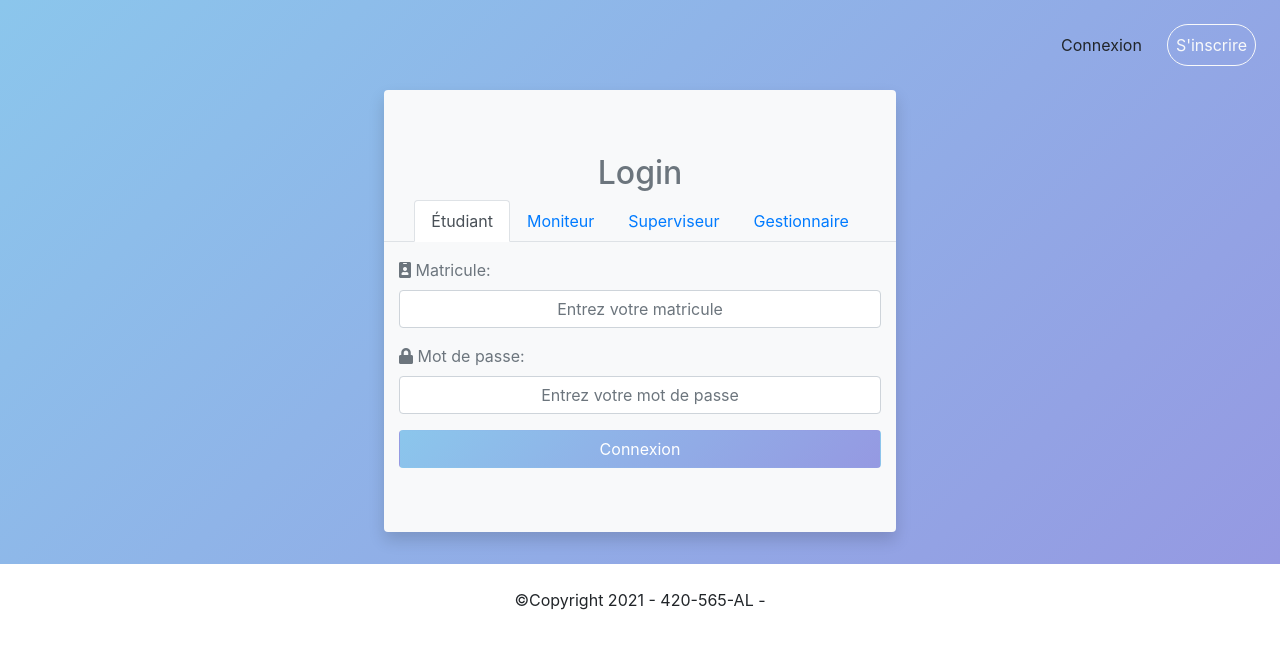
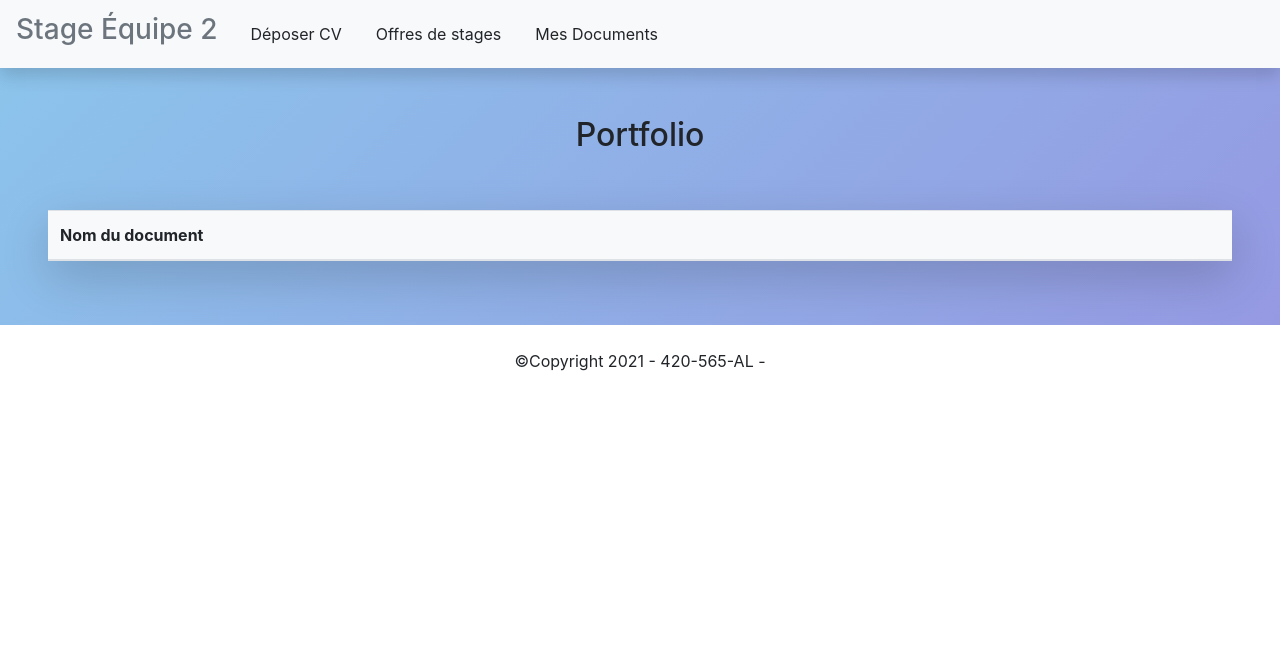
Before and after one commit to NicolasH-L/420-565-A21_ProjetIntegre_Equipe2, a React (Create React App) app in the folder React/projet_integre_equipe2/: page /StudentDocuments in a window 1280 px wide. Before the commit this address led to /Login. Shown: the top 648 px of the page. Built offline with nearby package versions, Linux system fonts and the light colour scheme.

Commit message:
EQ2-20 - Frontend: Ajout du useState student contenant la propriété matricule dans StudentNavbar et fix le bug de StudentDocuments vers StudentInternshipListOffers

```diff
--- a/React/projet_integre_equipe2/src/components/Student.js
+++ b/React/projet_integre_equipe2/src/components/Student.js
@@ -7,16 +7,11 @@ import StudentNavbar from './StudentNavbar'
 
 const Student = () => {
     const history = useHistory()
-
-    useEffect(() => {
-       /* history.push("/StudentUploadCV",history.location.state) */
-        // history.push("/StudentDocuments",history.location.state)
-    }, [])
-
+    const historyState = history.location.state
 
     return (
         <div>
-            <StudentNavbar></StudentNavbar>
+            <StudentNavbar useStudent={historyState} />
         </div>
     )
 }
--- a/React/projet_integre_equipe2/src/components/StudentDocuments.js
+++ b/React/projet_integre_equipe2/src/components/StudentDocuments.js
@@ -2,45 +2,35 @@ import React from 'react'
 import StudentNavbar from "./StudentNavbar"
 import { useHistory } from 'react-router-dom'
 import { useState, useEffect } from 'react'
-import { Redirect } from 'react-router-dom'
-
 
 const StudentDocuments = () => {
     const [documents, setDocuments] = useState([])
     const history = useHistory()
+    const historyState = history.location.state
 
-    function DisplayDocuments(studentId, fetchDocuments) {
     useEffect(() => {
+        if (historyState === undefined)
+            return
+        const studentId = historyState.id
         const getDocuments = async () => {
             const documentsFromServer = await fetchDocuments(studentId)
             setDocuments(documentsFromServer)
         }
         getDocuments()
     }, [])
-    }
 
     const viewDocumentCv = async (document) => {
         history.push("/AdminViewStudentCV", document)
     }
-
-    if (typeof (history.location.state) !== 'undefined') {
-        const studentId = history.location.state.id
 
     const fetchDocuments = async (studentId) => {
         const res = await fetch(`http://localhost:8888/document/get-all-documents/${studentId}`)
         return await res.json()
     }
 
-        DisplayDocuments(studentId, fetchDocuments)
-
-    } else {
-        alert("Erreur lors du chargement de vos documents veuillez vous reconnecter")
-        return <Redirect to='/Login' />
-    }
-
     return (
         <div className="grad">
-            <StudentNavbar />
+            <StudentNavbar useStudent={historyState} />
             <h2 className="text-center">Portfolio</h2>
             <div className="p-5">
                 <table className="table table-hover bg-light shadow-lg">
--- a/React/projet_integre_equipe2/src/components/StudentInternshipListOffers.js
+++ b/React/projet_integre_equipe2/src/components/StudentInternshipListOffers.js
@@ -2,11 +2,15 @@ import React from 'react'
 import { useState, useEffect } from 'react'
 import StudentNavbar from './StudentNavbar'
 import OfferModalView from './OfferModalView'
+import { useHistory } from 'react-router'
 
 const StudentInternshipListOffers = () => {
     const [offers, setOffers] = useState([])
-
+    const history = useHistory()
+    const historyState = history.location.state
     useEffect(() => {
+        if (historyState === undefined)
+            return
         const getOffers = async () => {
             const offersFromServer = await fetchOffers()
             setOffers(offersFromServer)
@@ -21,7 +25,7 @@ const StudentInternshipListOffers = () => {
 
     return (
         <div className="grad">
-            <StudentNavbar />
+            <StudentNavbar useStudent={historyState} />
             <h2 className="text-center">Offres de stage</h2>
             <div className="p-5 table-responsive">
                 <table className="table table-hover bg-light shadow-lg">
--- a/React/projet_integre_equipe2/src/components/StudentNavbar.js
+++ b/React/projet_integre_equipe2/src/components/StudentNavbar.js
@@ -1,14 +1,19 @@
 import React, { useEffect } from 'react'
 import { useHistory } from "react-router-dom"
+import { useState } from 'react'
 
-const StudentNavbar = () => {
-    let history = useHistory()
-    let historyState = history.location.state
+const StudentNavbar = ({ useStudent }) => {
+    const [student, setStudent] = useState({
+        matricule: ""
+    })
+    const history = useHistory()
+    const historyState = history.location.state
     let studentMatricule
 
     useEffect(() => {
         if (historyState === undefined || historyState.matricule === undefined)
             return
+        setStudent(useStudent)
         studentMatricule = historyState.matricule
     }, [])
 
@@ -17,9 +22,9 @@ const StudentNavbar = () => {
     }
 
     function goToStudentInternshipOffers() {
-        console.log("gotoStudentInternship")
-        console.log(historyState)
-        verifyCvValidity(studentMatricule)
+        if (historyState === undefined)
+            return
+        verifyCvValidity(student.matricule)
             .then((data) => data ? history.push("/StudentInternshipListOffers", historyState) : alert("Erreur! Votre CV n'est pas valide"))
     }
 
--- a/React/projet_integre_equipe2/src/components/StudentUploadCV.js
+++ b/React/projet_integre_equipe2/src/components/StudentUploadCV.js
@@ -39,7 +39,7 @@ const StudentUploadCV = () => {
 
   return (
     <div className="grad">
-      <StudentNavbar/>
+      <StudentNavbar useStudent={history.location.state}/>
       <div className="d-flex justify-content-center">
         <div className="jumbotron jumbotron-fluid bg-light rounded w-50 shadow reactivescreen">
           <form className="container-fluid" onSubmit={submitForm}>
```
Also changed, not shown: 2 other files (tests, documents, lock files or other folders). Lines whose indentation alone changed are shown as unchanged.
